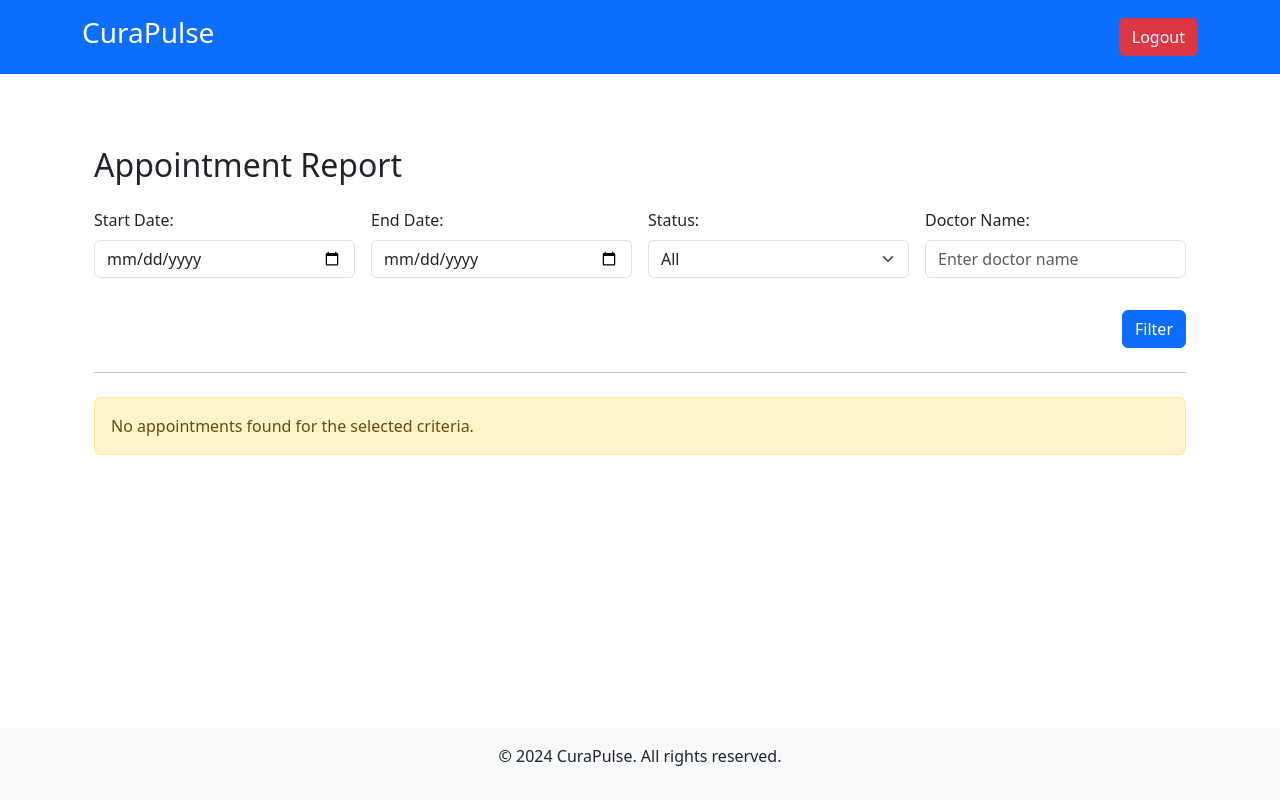
After one commit to okusjid/CuraPulse, a Django app: page /reports/appointments/ in a window 1280 px wide. The commit adds this page. Run offline with Django 5.2, Linux system fonts and the light colour scheme; the visitor is signed in with stand-in values (Sample User, id 1); some libraries are stand-ins or nearby versions.

```diff
--- a/src/accounts/forms.py
+++ b/src/accounts/forms.py
@@ -30,6 +30,7 @@ class PatientProfileForm(forms.ModelForm):
         fields = ['full_name', 'username','email','password', 'phone_number',  'date_of_birth', 'gender']
         widgets = {
             'password': forms.PasswordInput(),
+            'date_of_birth': forms.DateInput(attrs={'type': 'date'}),
         }
 
     def save(self, commit=True):
--- a/src/accounts/models.py
+++ b/src/accounts/models.py
@@ -35,15 +35,26 @@ class CustomUser(AbstractUser):
 
 
 class Appointment(models.Model):
+    STATUS_CHOICES = [
+        ('pending', 'Pending'),
+        ('completed', 'Completed'),
+        ('cancelled', 'Cancelled'),
+    ]
+
     doctor = models.ForeignKey(CustomUser, on_delete=models.CASCADE, related_name='doctor_appointments')
     patient = models.ForeignKey(CustomUser, on_delete=models.CASCADE, related_name='patient_appointments')
     scheduled_at = models.DateTimeField()
+    status = models.CharField(max_length=10, choices=STATUS_CHOICES, default='pending')
+    notes = models.TextField(null=True, blank=True)  # Optional field for extra details
     created_at = models.DateTimeField(auto_now_add=True)
     updated_at = models.DateTimeField(auto_now=True)
 
+    def __str__(self):
+        return f"Dr. {self.doctor.full_name} -> {self.patient.full_name} on {self.scheduled_at.strftime('%Y-%m-%d %H:%M')} ({self.get_status_display()})"
 
-    def __str__(self):
-        return f"Appointment with Dr. {self.doctor.full_name} for {self.patient.full_name} on {self.scheduled_at.strftime('%Y-%m-%d %H:%M')}"
+    def is_past_due(self):
+        """Check if the appointment is overdue."""
+        return self.scheduled_at < timezone.now() and self.status == 'pending'
 
 class MedicalRecord(models.Model):
     doctor = models.ForeignKey(CustomUser, on_delete=models.CASCADE, related_name='medical_records_as_doctor', limit_choices_to={'role': 'doctor'})
--- /dev/null
+++ b/src/accounts/templates/accounts/appointment_report.html
@@ -0,0 +1,104 @@
+{% extends "base_generic.html" %}
+
+{% block content %}
+<div class="container mt-5">
+    <h2 class="mb-4">Appointment Report</h2>
+
+    <!-- Filter Form -->
+    <form method="get" class="row g-3">
+        <div class="col-md-3">
+            <label for="start_date" class="form-label">Start Date:</label>
+            <input type="date" id="start_date" name="start_date" value="{{ start_date }}" class="form-control">
+        </div>
+        <div class="col-md-3">
+            <label for="end_date" class="form-label">End Date:</label>
+            <input type="date" id="end_date" name="end_date" value="{{ end_date }}" class="form-control">
+        </div>
+        <div class="col-md-3">
+            <label for="status" class="form-label">Status:</label>
+            <select id="status" name="status" class="form-select">
+                <option value="">All</option>
+                <option value="completed" {% if status == 'completed' %}selected{% endif %}>Completed</option>
+                <option value="pending" {% if status == 'pending' %}selected{% endif %}>Pending</option>
+            </select>
+        </div>
+        <div class="col-md-3">
+            <label for="doctor" class="form-label">Doctor Name:</label>
+            <input type="text" id="doctor" name="doctor" value="{{ doctor }}" class="form-control" placeholder="Enter doctor name">
+        </div>
+        <div class="col-12 text-end">
+            <button type="submit" class="btn btn-primary mt-3">Filter</button>
+        </div>
+    </form>
+
+    <hr class="my-4">
+
+    <!-- Appointment Count -->
+    {% if appointments %}
+        <p class="lead"><strong>{{ appointments|length }}</strong> appointment(s) found matching your criteria.</p>
+
+        <!-- Appointments Table -->
+        <div class="table-responsive">
+            <table class="table table-hover table-bordered align-middle">
+                <thead class="table-dark">
+                    <tr>
+                        <th>Date</th>
+                        <th>Patient</th>
+                        <th>Doctor</th>
+                        <th>Status</th>
+                    </tr>
+                </thead>
+                <tbody>
+                    {% for appointment in appointments %}
+                        <tr>
+                            <td>{{ appointment.scheduled_at|date:"Y-m-d H:i" }}</td>
+                            <td>{{ appointment.patient.full_name }}</td>
+                            <td>{{ appointment.doctor.full_name }}</td>
+                            <td>
+                                <span class="badge {% if appointment.status == 'completed' %}bg-success{% else %}bg-warning{% endif %}">
+                                    {{ appointment.status|capfirst }}
+                                </span>
+                            </td>
+                        </tr>
+                    {% endfor %}
+                </tbody>
+            </table>
+        </div>
+
+        <!-- Pagination -->
+        {% if is_paginated %}
+            <nav aria-label="Page navigation">
+                <ul class="pagination justify-content-center mt-4">
+                    {% if page_obj.has_previous %}
+                        <li class="page-item">
+                            <a class="page-link" href="?{% if request.GET.start_date %}start_date={{ request.GET.start_date }}&{% endif %}
+                            {% if request.GET.end_date %}end_date={{ request.GET.end_date }}&{% endif %}
+                            {% if request.GET.status %}status={{ request.GET.status }}&{% endif %}
+                            {% if request.GET.doctor %}doctor={{ request.GET.doctor }}&{% endif %}
+                            page={{ page_obj.previous_page_number }}">Previous</a>
+                        </li>
+                    {% endif %}
+
+                    <li class="page-item disabled">
+                        <span class="page-link">Page {{ page_obj.number }} of {{ page_obj.paginator.num_pages }}</span>
+                    </li>
+
+                    {% if page_obj.has_next %}
+                        <li class="page-item">
+                            <a class="page-link" href="?{% if request.GET.start_date %}start_date={{ request.GET.start_date }}&{% endif %}
+                            {% if request.GET.end_date %}end_date={{ request.GET.end_date }}&{% endif %}
+                            {% if request.GET.status %}status={{ request.GET.status }}&{% endif %}
+                            {% if request.GET.doctor %}doctor={{ request.GET.doctor }}&{% endif %}
+                            page={{ page_obj.next_page_number }}">Next</a>
+                        </li>
+                    {% endif %}
+                </ul>
+            </nav>
+        {% endif %}
+    {% else %}
+        <div class="alert alert-warning" role="alert">
+            No appointments found for the selected criteria.
+        </div>
+    {% endif %}
+</div>
+{% endblock %}
--- a/src/accounts/urls.py
+++ b/src/accounts/urls.py
@@ -14,7 +14,8 @@ from .views import (
     create_update_patient_view,
     delete_patient_view,
     patient_detail_view,
-    patient_list_view
+    patient_list_view,
+    admin_appointment_report_view
 )
 
 
@@ -38,6 +39,7 @@ urlpatterns = [
     #Record URL:
     path('record/', records_view, name='records'),
     path('admin-dashoard/', admin_dashboard, name= "admin_dashboard"),
+    path('reports/appointments/', admin_appointment_report_view, name='admin_appointment_report_view'),
 
     #Patient URL:
     path('patients/', patient_list_view, name ='patient_list_view'),
--- a/src/accounts/views/__init__.py
+++ b/src/accounts/views/__init__.py
@@ -2,4 +2,4 @@
 from .doctor_views import doctor_dashboard, doctor_list_view, doctor_detail_view, create_update_doctor_view, delete_doctor_view
 from .patient_views import patient_list_view, patient_detail_view, create_update_patient_view, delete_patient_view
 from .record_views import record_list_view, records_view
-from .admin_views import admin_dashboard
+from .admin_views import admin_dashboard, admin_appointment_report_view
--- a/src/accounts/views/admin_views.py
+++ b/src/accounts/views/admin_views.py
@@ -3,6 +3,11 @@ from django.views.generic import TemplateView, ListView
 from django.contrib.auth.mixins import LoginRequiredMixin, UserPassesTestMixin
 from django.urls import reverse_lazy
 from ..models import CustomUser, Appointment, MedicalRecord
+from django.shortcuts import render
+from django.utils.dateparse import parse_date
+
+
+
 
 # Admin Dashboard View
 class AdminDashboardView(LoginRequiredMixin, UserPassesTestMixin, TemplateView):
@@ -125,3 +130,51 @@ class AdminAppointmentListView(LoginRequiredMixin, AdminRequiredMixin, ListView)
         return context
 
 admin_appointment_list_view = AdminAppointmentListView.as_view()
+
+
+
+
+# Reporting View for Admin (Appointments per day in the provided time range with filters)
+class AdminAppointmentReportView(LoginRequiredMixin, UserPassesTestMixin, ListView):
+    model = Appointment
+    template_name = 'accounts/appointment_report.html'
+    context_object_name = 'appointments'
+    paginate_by = 10
+
+    def test_func(self):
+        # Ensure that only admins can access this view
+        return self.request.user.is_authenticated  and self.request.user.is_admin()
+
+    def get_queryset(self):
+        queryset = Appointment.objects.all()
+
+        # Filter by date range, using the 'scheduled_at' field instead of 'appointment_date'
+        start_date = self.request.GET.get('start_date')
+        end_date = self.request.GET.get('end_date')
+
+        if start_date:
+            queryset = queryset.filter(scheduled_at__date__gte=parse_date(start_date))
+        if end_date:
+            queryset = queryset.filter(scheduled_at__date__lte=parse_date(end_date))
+
+        # Filter by appointment status
+        status = self.request.GET.get('status')
+        if status:
+            queryset = queryset.filter(status=status)
+
+        # Filter by doctor name
+        doctor_name = self.request.GET.get('doctor')
+        if doctor_name:
+            queryset = queryset.filter(doctor__full_name__icontains=doctor_name)
+
+        return queryset
+
+    def get_context_data(self, **kwargs):
+        context = super().get_context_data(**kwargs)
+        context['start_date'] = self.request.GET.get('start_date', '')
+        context['end_date'] = self.request.GET.get('end_date', '')
+        context['status'] = self.request.GET.get('status', '')
+        context['doctor'] = self.request.GET.get('doctor', '')
+        return context
+
+admin_appointment_report_view = AdminAppointmentReportView.as_view()
```
Also changed, not shown: src/accounts/templates/accounts/admin.html (+16 -4 lines), src/accounts/migrations/0002_appointment_notes_appointment_status_and_more.py (added).
